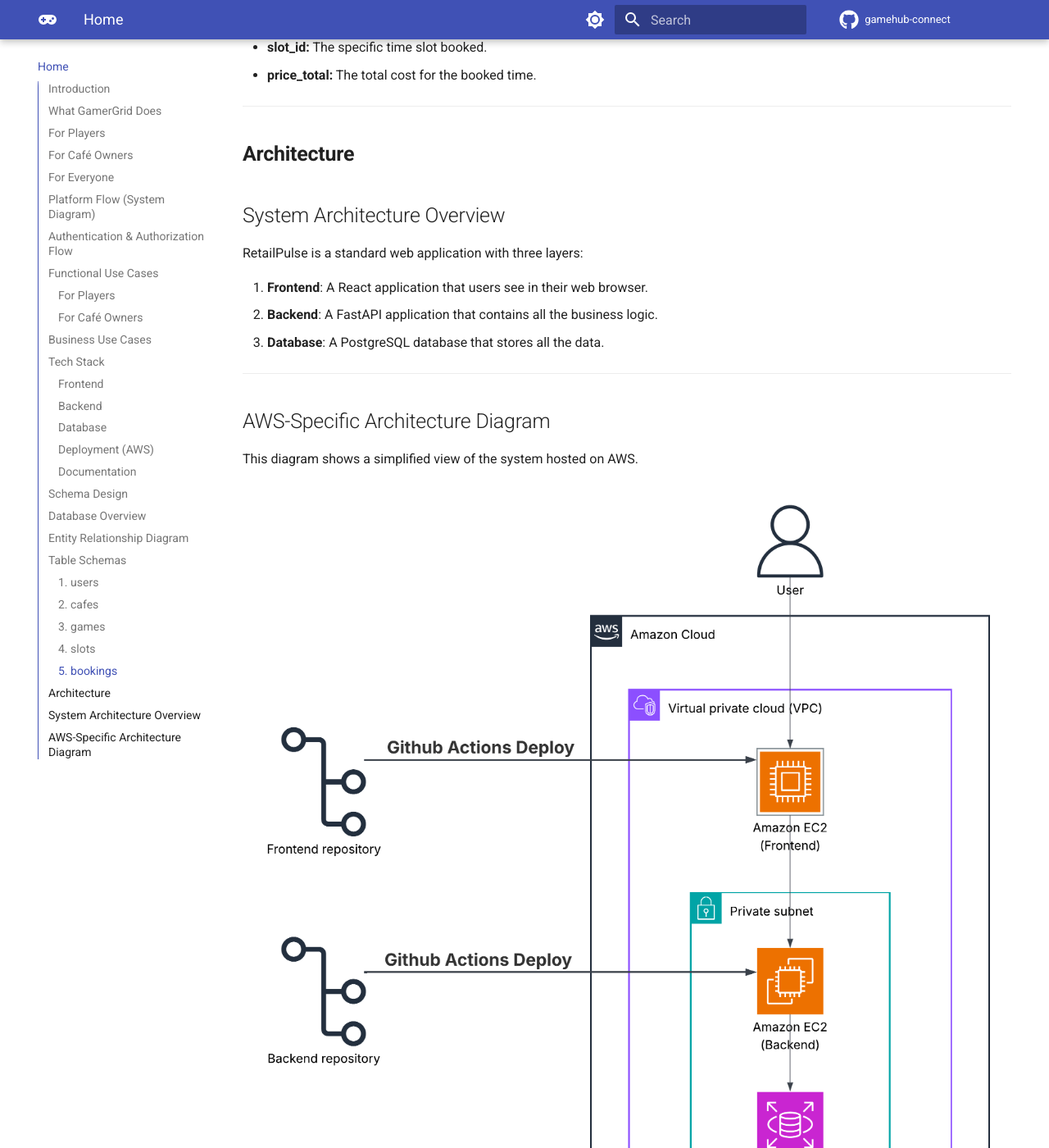
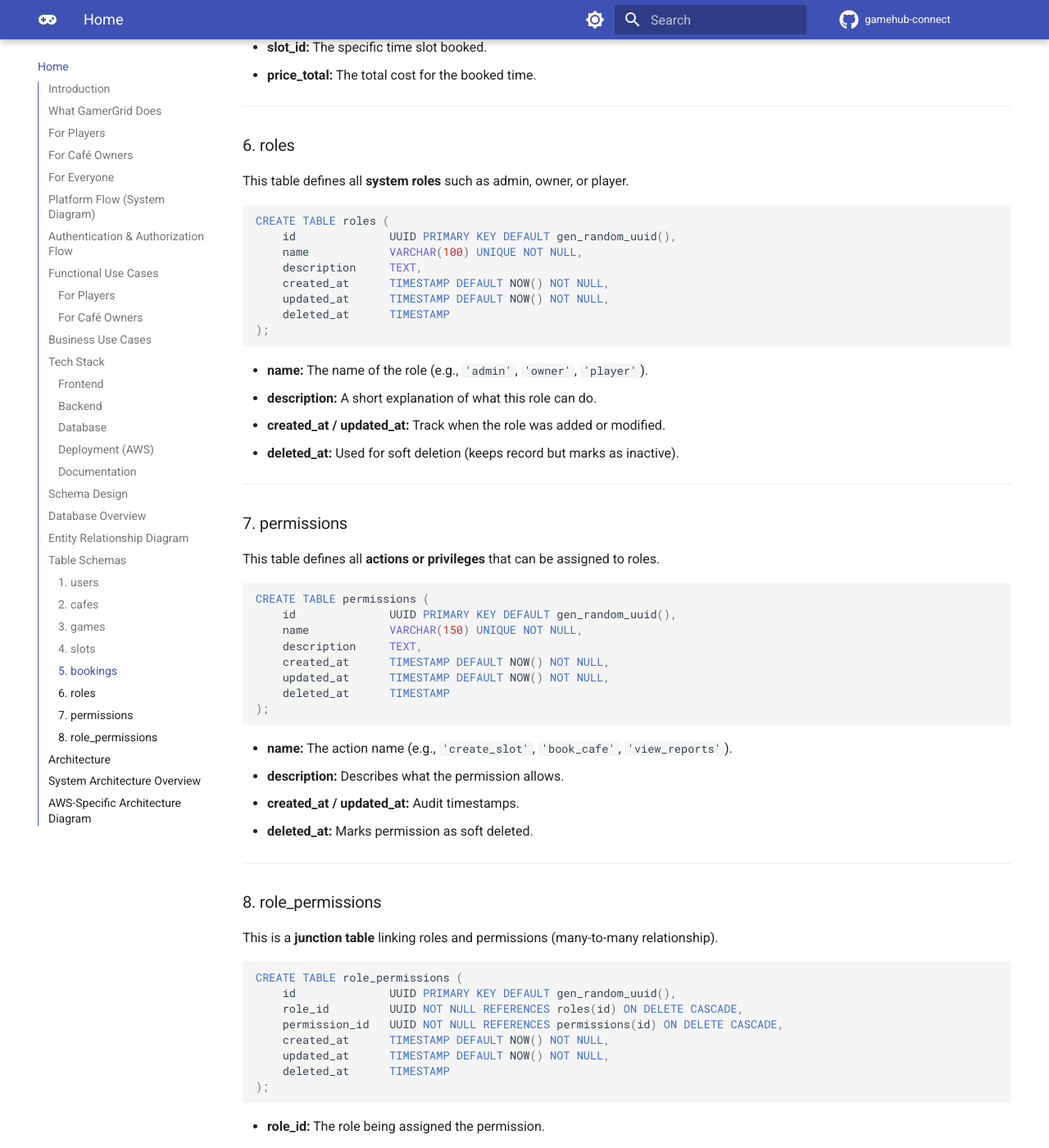
Before and after one commit to yuvrajsingh-Gkmit/gamegrid-docs, an MkDocs documentation site: the page built from docs/index.md, in a window 1280 px wide and 1400 px high, scrolled down 12146 px. Shown: the whole window at 82% size. Built offline with MkDocs 1.6.1 and Material for MkDocs 9.7.7, drawn with Linux system fonts in a browser that asks for light colours; comment, search, counter and statistics services are not loaded; some of the changed text lies outside the part shown.

Commit message:
feat: add roles and permissions tables with descriptions and examples

````diff
--- a/docs/index.md
+++ b/docs/index.md
@@ -44,7 +44,7 @@
         O2["Enter Owner & Café Details<br>────────────────<br>• Owner Name<br>• Café Name<br>• Address<br>• Phone No.<br><br>"]
         O3["Add Games & Pricing<br>────────────────<br>• Game Name<br>• Price<br><br><br>"]
         O4["Manage Slots <br>────────────────<br>• Set Time Slots<br>• Mark 🟢Available/🔴Booked/Pending🟡 <br>• Real-time Update<br><br>"]
-        O5["View Weekly Analytics<br>────────────────<br>• Most Played Games<br>• Least Played Games<br>• Total Bookings<br>• Revenue report<br><br>"]
+        O5["View Weekly Analytics<br>────────────────<br>• Most Played Games<br>• Least Played Games<br>• Total Bookings<br>•Most used slots<br>• Revenue report<br><br>"]
 
         O1 --> O2 --> O3 --> O4 --> O5
     end
@@ -423,7 +423,71 @@
 
 ---
 
+### 6. roles
 
+This table defines all **system roles** such as admin, owner, or player.
+
+```sql
+CREATE TABLE roles (
+    id              UUID PRIMARY KEY DEFAULT gen_random_uuid(),
+    name            VARCHAR(100) UNIQUE NOT NULL,
+    description     TEXT,
+    created_at      TIMESTAMP DEFAULT NOW() NOT NULL,
+    updated_at      TIMESTAMP DEFAULT NOW() NOT NULL,
+    deleted_at      TIMESTAMP
+);
+```
+
+* **name:** The name of the role (e.g., `'admin'`, `'owner'`, `'player'`).
+* **description:** A short explanation of what this role can do.
+* **created_at / updated_at:** Track when the role was added or modified.
+* **deleted_at:** Used for soft deletion (keeps record but marks as inactive).
+
+---
+
+### 7. permissions
+
+This table defines all **actions or privileges** that can be assigned to roles.
+
+```sql
+CREATE TABLE permissions (
+    id              UUID PRIMARY KEY DEFAULT gen_random_uuid(),
+    name            VARCHAR(150) UNIQUE NOT NULL,
+    description     TEXT,
+    created_at      TIMESTAMP DEFAULT NOW() NOT NULL,
+    updated_at      TIMESTAMP DEFAULT NOW() NOT NULL,
+    deleted_at      TIMESTAMP
+);
+```
+
+* **name:** The action name (e.g., `'create_slot'`, `'book_cafe'`, `'view_reports'`).
+* **description:** Describes what the permission allows.
+* **created_at / updated_at:** Audit timestamps.
+* **deleted_at:** Marks permission as soft deleted.
+
+---
+
+### 8. role_permissions
+
+This is a **junction table** linking roles and permissions (many-to-many relationship).
+
+```sql
+CREATE TABLE role_permissions (
+    id              UUID PRIMARY KEY DEFAULT gen_random_uuid(),
+    role_id         UUID NOT NULL REFERENCES roles(id) ON DELETE CASCADE,
+    permission_id   UUID NOT NULL REFERENCES permissions(id) ON DELETE CASCADE,
+    created_at      TIMESTAMP DEFAULT NOW() NOT NULL,
+    updated_at      TIMESTAMP DEFAULT NOW() NOT NULL,
+    deleted_at      TIMESTAMP
+);
+```
+
+* **role_id:** The role being assigned the permission.
+* **permission_id:** The specific permission granted to that role.
+* **created_at / updated_at:** Track assignment history.
+* **deleted_at:** Used to deactivate a role-permission pair without deleting it.
+
+---
 
 ## **Architecture**
 
````
